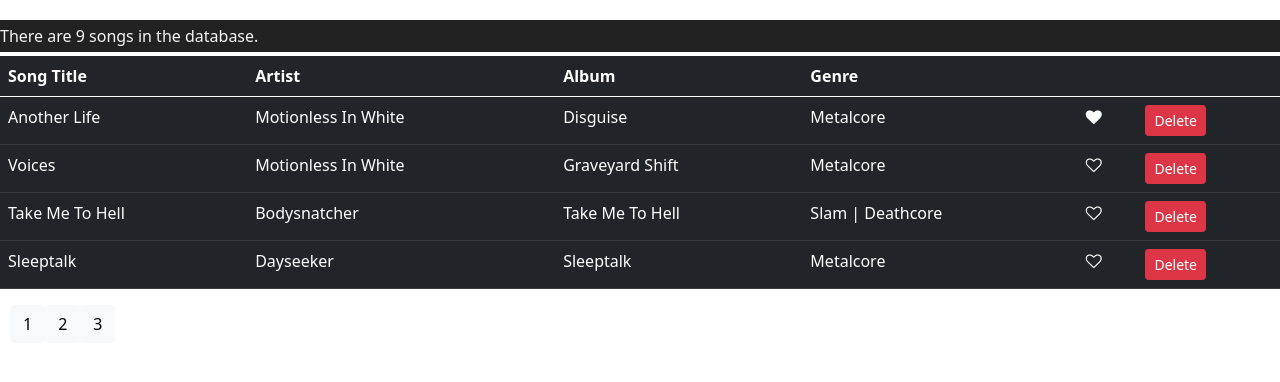
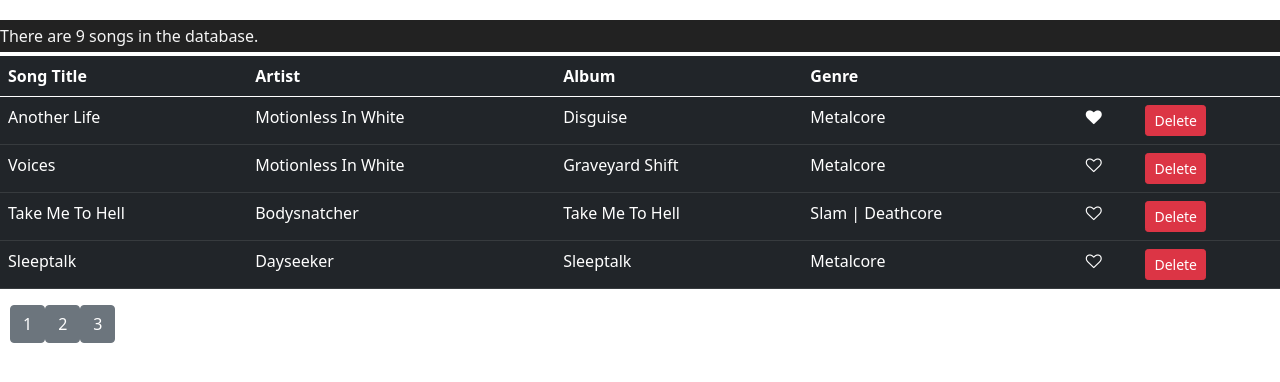
Before and after one commit to tomekki92/firstReactRepo, a React (Create React App) app: page / in a window 1280 px wide. Shown: the top 382 px of the page. Built offline with nearby package versions, Linux system fonts and the light colour scheme.

Commit message:
pagination button styling

```diff
--- a/src/components/common/pagination.jsx
+++ b/src/components/common/pagination.jsx
@@ -14,7 +14,10 @@ const Pagination = (props) => {
             key={p}
             className={currentPage === p ? "page-item active" : "page-item"}
           >
-            <button onClick={() => onPageChange(p)} className="btn btn-light">
+            <button
+              onClick={() => onPageChange(p)}
+              className="btn btn-secondary"
+            >
               {p}
             </button>
           </li>
```
